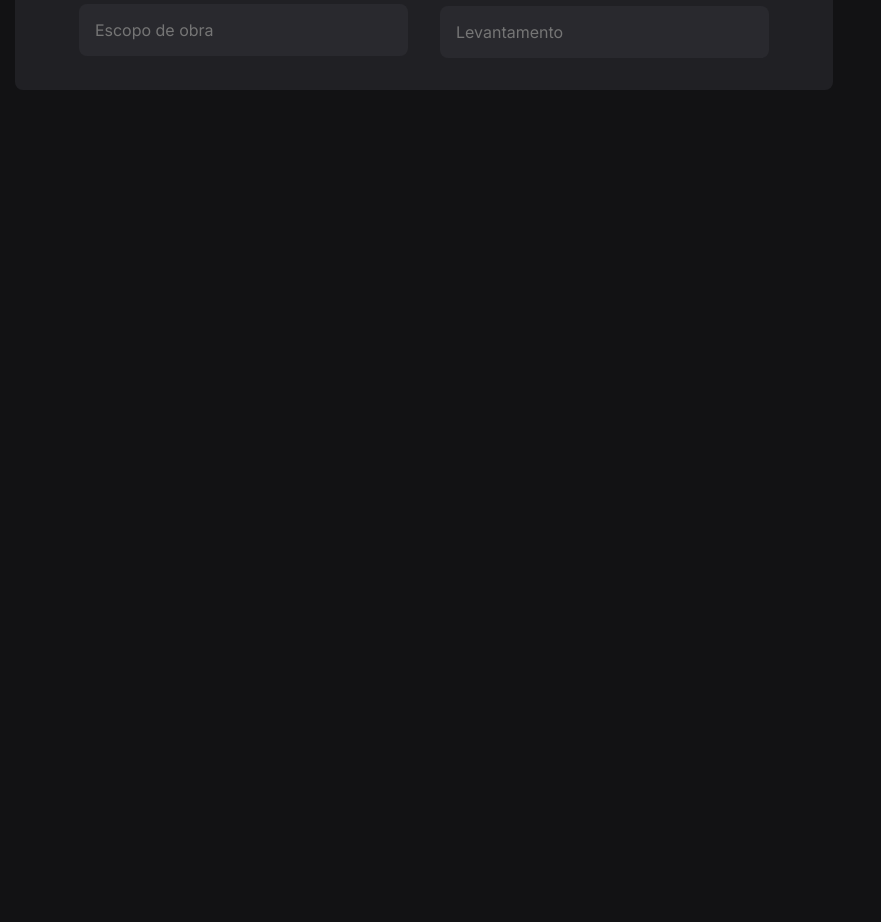
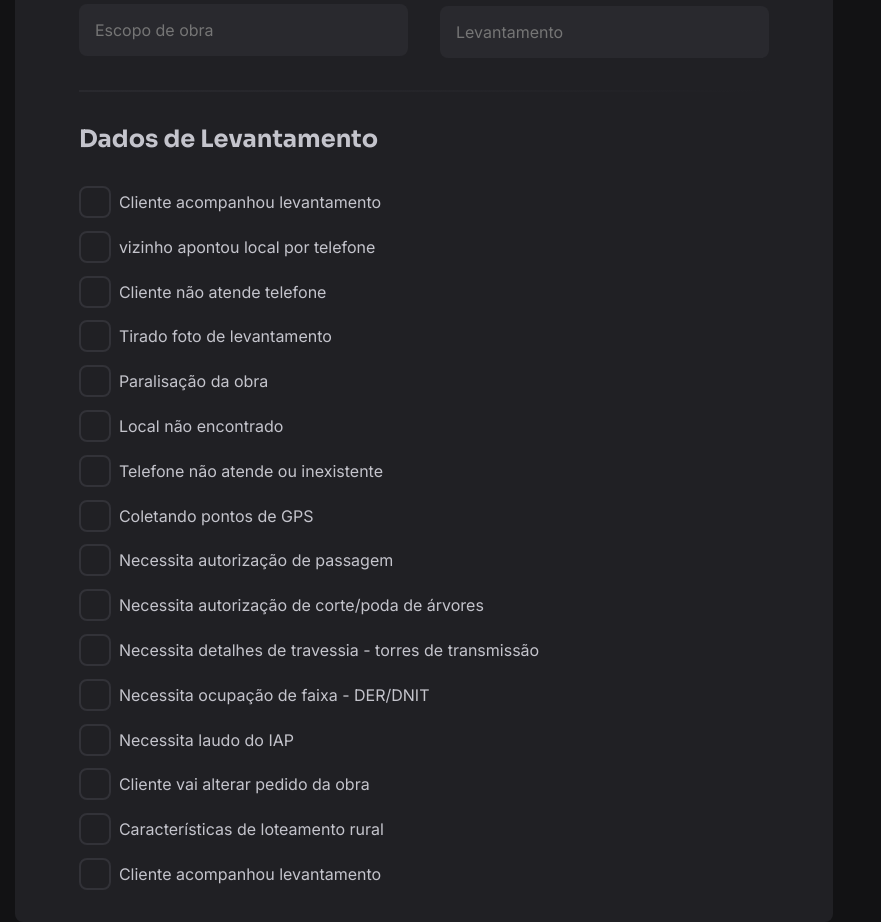
Before and after one commit to UelitonCamargo/Energy, a React (Vite) app: page /createprotocolorder in a window 1280 px wide. Shown: the part 1200-2122 px from the top of the page, without its empty margins (0-881 px from the left). Before the commit the page ends 1290 px from the top, so only its background shows below. Built offline with nearby package versions, Linux system fonts and the light colour scheme.

Commit message:
Editando checkbox dos inputs

```diff
--- a/src/Components/FormProtocol/index.tsx
+++ b/src/Components/FormProtocol/index.tsx
@@ -1,4 +1,4 @@
-import { AdministrativeDataContainer, FormContainer, IdentificationProjectProtocolContainer, InputContainer, ProtocolStatus, TextAreaContainer, WorkReport, WorkReportContainer } from "./styles";
+import { AdministrativeDataContainer, CheckboxContainer, DataCollectionContainer, FormContainer, IdentificationProjectProtocolContainer, InputContainer, ProtocolStatus, TextAreaContainer, WorkReport, WorkReportContainer } from "./styles";
 
 export function FormProtocol() {
     return (
@@ -36,6 +36,74 @@ export function FormProtocol() {
                     </ProtocolStatus>
                 </WorkReport>
             </WorkReportContainer>
+
+            <DataCollectionContainer>
+                <h2>Dados de Levantamento</h2>
+                <CheckboxContainer>
+                    <input type="checkbox" name="" id="" />
+                    <label htmlFor="">Cliente acompanhou levantamento</label>
+                </CheckboxContainer>
+                <CheckboxContainer>
+                    <input type="checkbox" name="" id="" />
+                    <label htmlFor="">vizinho apontou local por telefone</label>
+                </CheckboxContainer>
+                <CheckboxContainer>
+                    <input type="checkbox" name="" id="" />
+                    <label htmlFor="">Cliente não atende telefone</label>
+                </CheckboxContainer>
+                <CheckboxContainer>
+                    <input type="checkbox" name="" id="" />
+                    <label htmlFor="">Tirado foto de levantamento</label>
+                </CheckboxContainer>
+                <CheckboxContainer>
+                    <input type="checkbox" name="" id="" />
+                    <label htmlFor="">Paralisação da obra</label>
+                </CheckboxContainer>
+                <CheckboxContainer>
+                    <input type="checkbox" name="" id="" />
+                    <label htmlFor="">Local não encontrado</label>
+                </CheckboxContainer>
+                <CheckboxContainer>
+                    <input type="checkbox" name="" id="" />
+                    <label htmlFor="">Telefone não atende ou inexistente</label>
+                </CheckboxContainer>
+                <CheckboxContainer>
+                    <input type="checkbox" name="" id="" />
+                    <label htmlFor="">Coletando pontos de GPS</label>
+                </CheckboxContainer>
+                <CheckboxContainer>
+                    <input type="checkbox" name="" id="" />
+                    <label htmlFor="">Necessita autorização de passagem</label>
+                </CheckboxContainer>
+                <CheckboxContainer>
+                    <input type="checkbox" name="" id="" />
+                    <label htmlFor="">Necessita autorização de corte/poda de árvores</label>
+                </CheckboxContainer>
+                <CheckboxContainer>
+                    <input type="checkbox" name="" id="" />
+                    <label htmlFor="">Necessita detalhes de travessia - torres de transmissão</label>
+                </CheckboxContainer>
+                <CheckboxContainer>
+                    <input type="checkbox" name="" id="" />
+                    <label htmlFor="">Necessita ocupação de faixa - DER/DNIT</label>
+                </CheckboxContainer>
+                <CheckboxContainer>
+                    <input type="checkbox" name="" id="" />
+                    <label htmlFor="">Necessita laudo do IAP</label>
+                </CheckboxContainer>
+                <CheckboxContainer>
+                    <input type="checkbox" name="" id="" />
+                    <label htmlFor="">Cliente vai alterar pedido da obra</label>
+                </CheckboxContainer>
+                <CheckboxContainer>
+                    <input type="checkbox" name="" id="" />
+                    <label htmlFor="">Características de loteamento rural</label>
+                </CheckboxContainer>
+                <CheckboxContainer>
+                    <input type="checkbox" name="" id="" />
+                    <label htmlFor="">Cliente acompanhou levantamento</label>
+                </CheckboxContainer>
+            </DataCollectionContainer>
         </FormContainer>
     )
 }
--- a/src/Components/FormProtocol/styles.ts
+++ b/src/Components/FormProtocol/styles.ts
@@ -60,3 +60,64 @@ export const ProtocolStatus = styled.div`
     flex-direction: column;
     gap: 0.5rem;
 `
+
+export const DataCollectionContainer = styled.div`
+    margin-top: 2rem;
+    text-align: center;
+
+    display: flex;
+    flex-direction: column;
+    align-items: flex-start;
+    gap: 0.8rem;
+
+
+    border-style:solid;
+    border-image-slice: 1;
+    border-width: 2px;
+    border-left: 0;
+    border-right: 0;
+    border-bottom: 0;
+    border-image-source: linear-gradient(to right, ${props => props.theme['gray-700']}, ${props => props.theme['gray-800']});
+
+    h2 {
+        margin-top: 2rem;
+        margin-bottom: 1.2rem;
+    }
+`
+
+export const CheckboxContainer = styled.div`
+    display: flex;
+    align-items: center;
+    justify-content: center;
+    gap: 0.5rem;
+
+    input[type = 'checkbox'] {
+        cursor: pointer;
+        appearance: none;
+        width: 2rem;
+        height: 2rem;
+        outline: none;
+        border-radius: 8px;
+        border: 2px solid ${props => props.theme['gray-600']};
+        position: relative;
+
+        &::before {
+            content: '';
+            position: absolute;
+            top: 4px;
+            width: 7px;
+            left: 0.5rem;
+            height: 13px;
+            border-right: 3px solid ${props => props.theme['green-500']};
+            border-bottom: 3px solid  ${props => props.theme['green-500']};
+            opacity: 0;
+            transform: rotate(25deg);
+            transition: all 600ms;
+        }
+
+        &:checked::before {
+            opacity: 1;
+        }
+    }
+
+`
```
